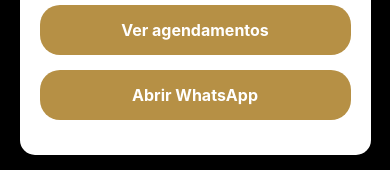
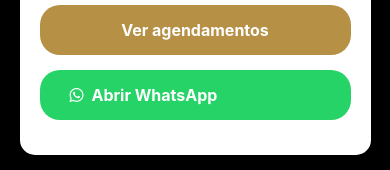
Before and after one commit to GabrielNunesVonsnievski-py/Projeto-barbearia-master, a React Native app: screen /Home in a window 390 px wide. Shown: the part 642-812 px from the top of the page. Built offline with nearby package versions, Linux system fonts and the light colour scheme.

Commit message:
13/11/ mudança no botao do Whatsapp

```diff
--- a/src/Pages/Home.js
+++ b/src/Pages/Home.js
@@ -44,7 +44,8 @@
           <TouchableOpacity style={styles.button} onPress={() => navigation.navigate('Horario')}>
             <Text style={styles.buttonText}>Ver agendamentos</Text>
           </TouchableOpacity>
-          <TouchableOpacity style={styles.button} onPress={() => navigation.navigate('WhatsApp')}>
+          <TouchableOpacity style={[styles.button, styles.whatsappButton]} onPress={() => navigation.navigate('WhatsApp')}>
+            <FontAwesome5 name="whatsapp" size={16} color="#FFF" style={styles.icon} />
             <Text style={styles.buttonText}>Abrir WhatsApp</Text>
           </TouchableOpacity>
         </View>
@@ -142,4 +143,13 @@
     fontWeight: 'bold',
     marginBottom: 5,
   },
+
+  whatsappButton: {
+    backgroundColor: '#25D366',
+    flexDirection: 'row',
+    alignItems: 'center',
+  },
+  icon: {
+    marginRight: 8,
+  },
 });
```
